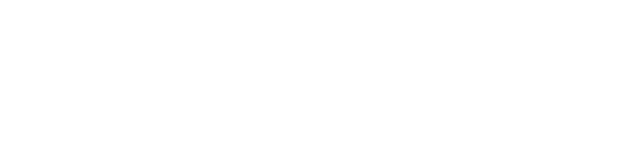
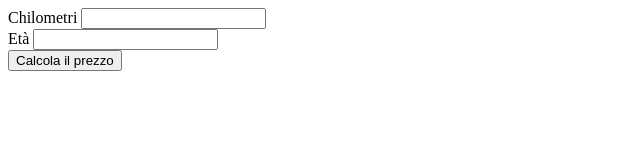
Before and after one commit to Gabriele-Cavallo/js-biglietto-treno-form, a plain HTML site: page index.html in a window 1280 px wide. Shown: the whole page, without its empty margins (0-640 px from the left). Drawn offline with Linux system fonts and the light colour scheme.

Commit message:
feat: add input ad button to html

```diff
--- a/index.html
+++ b/index.html
@@ -6,6 +6,17 @@
     <title>JS Biglietto treno form</title>
 </head>
 <body>
+    <div class="form-container">
+        <div class="input-container">
+            <label for="user-km">Chilometri</label>
+            <input id="user-km" type="text">
+        </div>
+        <div class="input-container">
+            <label for="user-age">Età</label>
+            <input id="user-age" type="text">
+        </div>
+        <button id="btn-price">Calcola il prezzo</button>
+    </div>
     <script type="text/javascript" src="./JS/script.js"></script>
 </body>
 </html>
```
